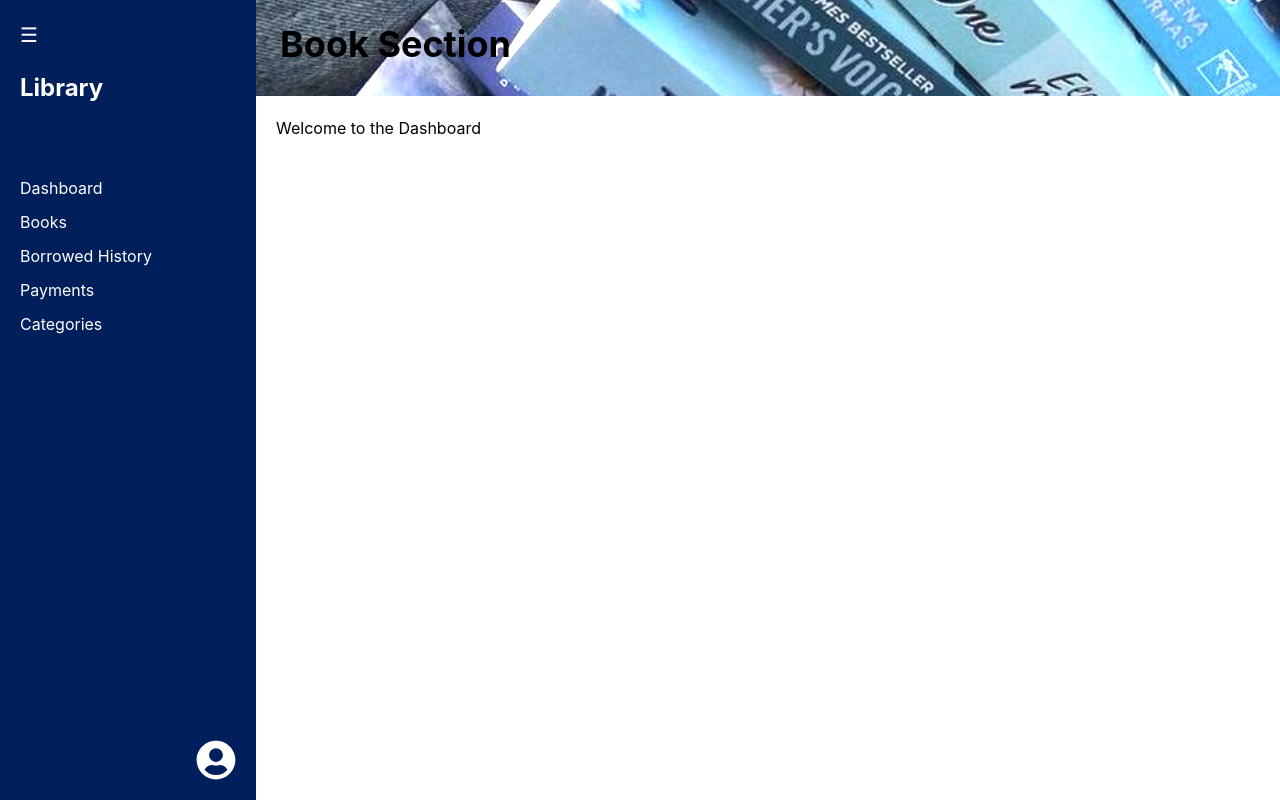
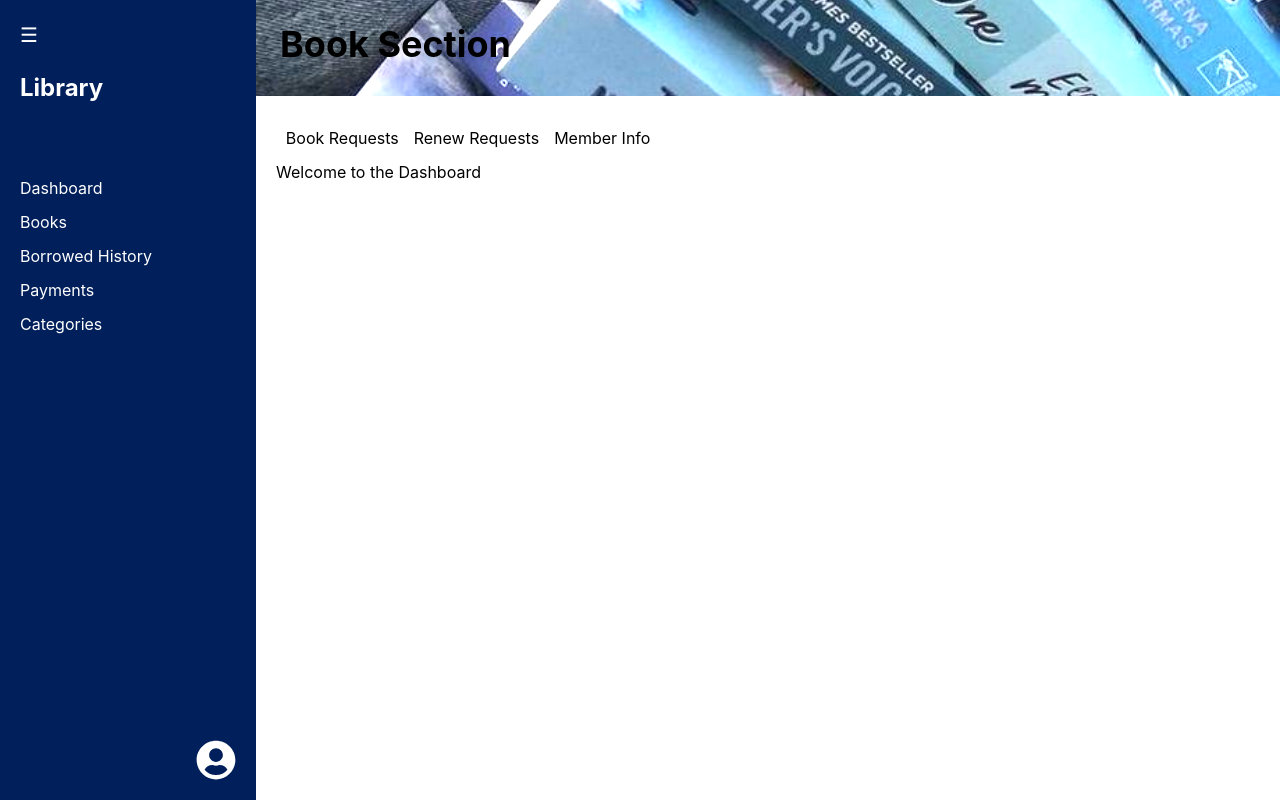
Before and after one commit to OshadiJayananda/lms-frontend, a React (Create React App) app: page /admin/dashboard in a window 1280 px wide. Built offline with nearby package versions, Linux system fonts and the light colour scheme; sample sign-in values are in the browser's storage; the HTML template or start-up script is replaced by a standard one.

Commit message:
ADd borrowed req header

```diff
--- a/src/Admin/Dashboard/AdminDashboard.js
+++ b/src/Admin/Dashboard/AdminDashboard.js
@@ -1,6 +1,7 @@
 import React, { useState } from "react";
 import SideBar from "../../Components/SideBar";
 import HeaderBanner from "../components/HeaderBanner";
+import Header from "../../Components/Header";
 
 function AdminDashboard() {
   const [isSidebarCollapsed, setSidebarCollapsed] = useState(false);
@@ -24,6 +25,9 @@ function AdminDashboard() {
         <HeaderBanner book={"Book Section"} heading_pic={heading_pic} />
 
         <div style={{ padding: "20px" }}>
+          <div className="flex-1">
+            <Header />
+          </div>
           <h2>Welcome to the Dashboard</h2>
           {/* Add additional dashboard content here */}
         </div>
```
